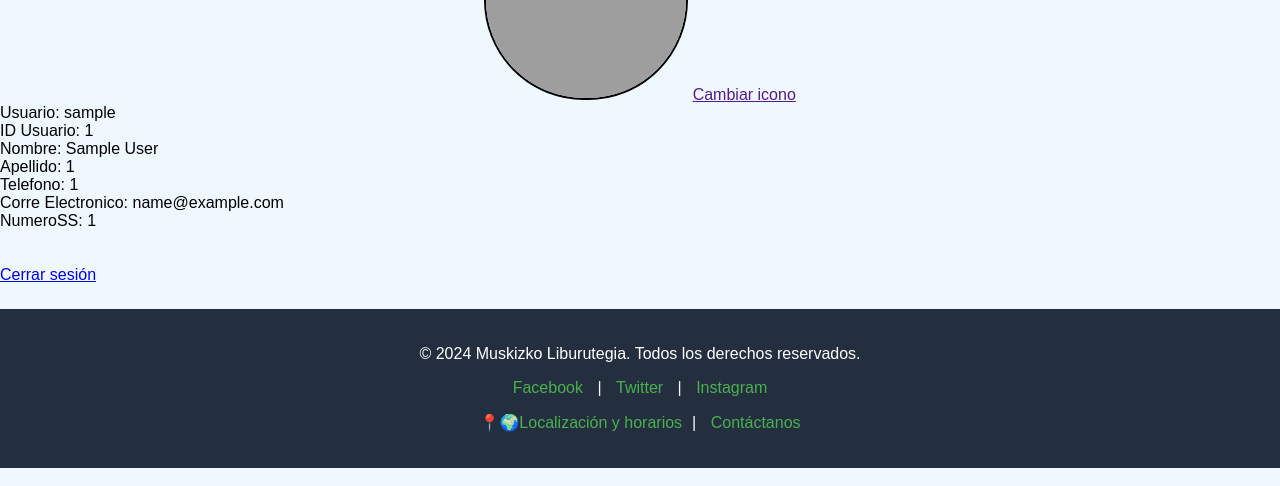
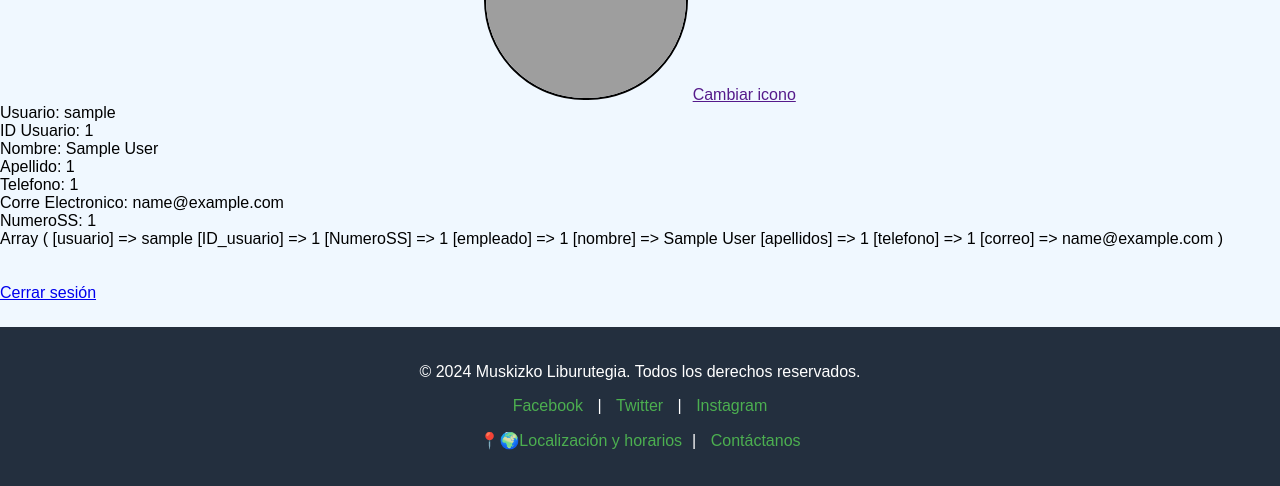
Before and after one commit to Sendoa6/Reto-2, a PHP site: page /bienvenida.php in a window 1280 px wide; the page is wider, and only the part inside the window is pictured. Shown: the part 420-906 px from the top of that part. Run offline with PHP 8.4, Linux system fonts and the light colour scheme; the visitor is signed in with stand-in values (Sample User, id 1); grey boxes are pictures that could not be loaded.

Commit message:
perfil usuario

```diff
--- a/RegistroFRM.php
+++ b/RegistroFRM.php
@@ -43,7 +43,7 @@
                 <label for="password">Repite la contraseña:</label>
                 <input type="password" id="password2" name="password2" required><!-- Password para que al escribir no se vea la contraseña -->
 
-                <label for="username">Numero Seguridad Social:</label>
+                <label for="username">Numero Seguridad Social (Si eres empleado):</label>
                 <input type="text" id="NumeroSS" name="NumeroSS">
 
                 <button type="submit">Registrarse</button>
--- a/bienvenida.php
+++ b/bienvenida.php
@@ -48,12 +48,14 @@
   <div>
     <?php
     echo "Usuario: " .(string)$_SESSION['usuario'] . "<br>";
-    echo "ID Usuario: " .(string)$_SESSION['ID_usuario'] . "<br>";
+    echo "ID Usuario: " .$_SESSION['ID_usuario'] . "<br>";
     echo "Nombre: " . (string)$_SESSION['nombre'] . "<br>";
-    echo "Apellido: " .(string)$_SESSION['apellido'] . "<br>";
+    echo "Apellido: " .(string)$_SESSION['apellidos'] . "<br>";
     echo "Telefono: ". $_SESSION['telefono'] . "<br>";
     echo "Corre Electronico: ". (string)$_SESSION['correo'] . "<br>";
     echo "NumeroSS: ". $_SESSION['NumeroSS'] . "<br>";
+
+    print_r($_SESSION);
 
     ?>
   </div>
--- a/login_usuario.php
+++ b/login_usuario.php
@@ -20,11 +20,6 @@ if ($result && mysqli_num_rows($result) > 0) {
     // Guardar datos del usuario en la sesión
     $_SESSION['usuario'] = $datos_usuario['nombre_usuario'];
     $_SESSION['ID_usuario'] = $datos_usuario['ID_usuario'];
-    $_SESSION['telefono'] = isset($datos_usuario['telefono']);
-    $_SESSION['nombre'] = isset($datos_usuario['nombre']);
-    $_SESSION['apellidos'] = isset($datos_usuario['apellidos']);
-    $_SESSION['nombre'] = isset($datos_usuario['nombre']);
-    $_SESSION['correo'] = isset($datos_usuario['correo']);
     $_SESSION['NumeroSS'] = $datos_usuario['NumeroSS'];
 
 
--- a/registro_usuario.php
+++ b/registro_usuario.php
@@ -52,6 +52,12 @@
 
     $ejecutar = mysqli_query($conexion, $query);
 
+        //GUARDAR DATOS DE REGISTRO EN LA SESION
+        $_SESSION['telefono'] = $datos_usuario['telefono'];
+        $_SESSION['apellidos'] = $datos_usuario['apellidos'];
+        $_SESSION['nombre'] = $datos_usuario['nombre'];
+        $_SESSION['correo'] = $datos_usuario['correo'];
+
     if ($ejecutar){
         echo "<script type='text/javascript'>alert('Usuario creado correctamente');</script>";
         header("Refresh: 0.1; url=index.php");
```
